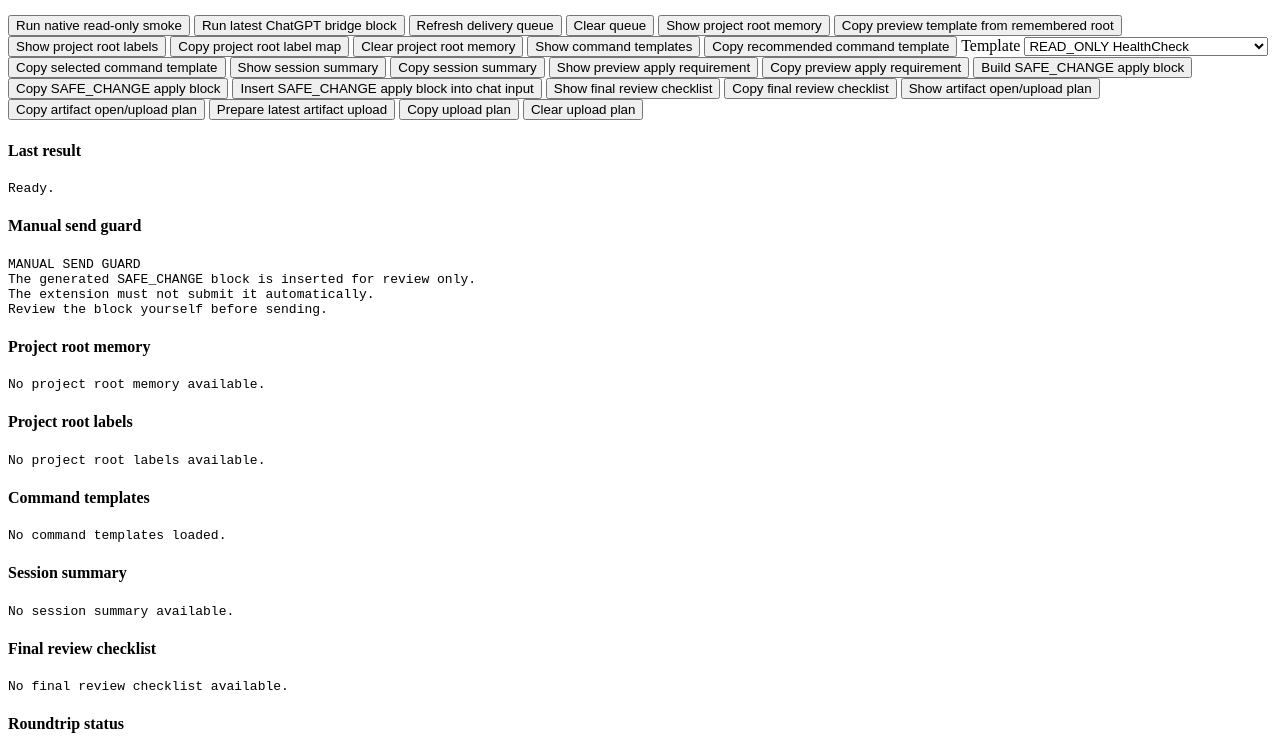
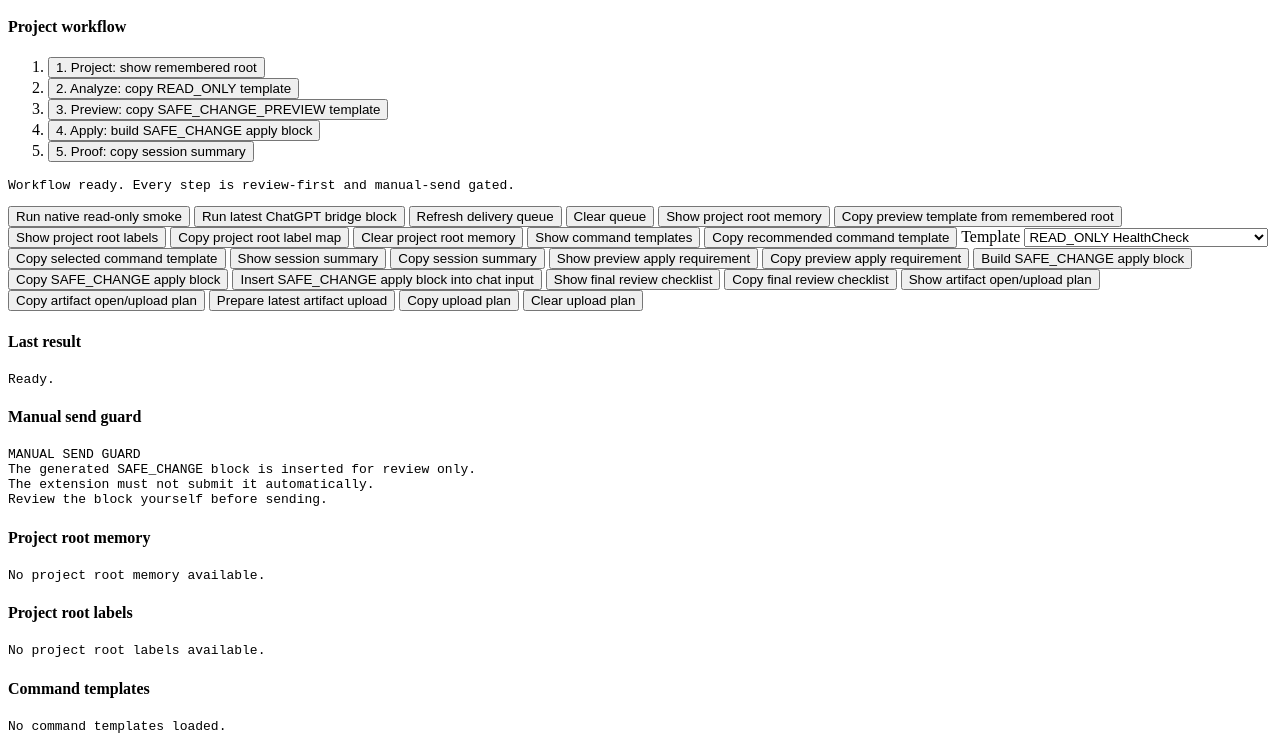
Before and after one commit to Kurkurkury/ultimatebridge, a website with bundled scripts: page extension/src/popup/popup.html in a window 1280 px wide. Shown: the part 44-796 px from the top of the page. Built offline with nearby package versions, Linux system fonts and the light colour scheme.

Commit message:
Add project workflow panel markup

```diff
--- a/extension/src/popup/popup.html
+++ b/extension/src/popup/popup.html
@@ -6,6 +6,15 @@
 </head>
 <body>
   <h3>UltimateBridge</h3>
+  <h4>Project workflow</h4>
+  <ol id="project-workflow-panel">
+    <li><button id="workflow-show-project">1. Project: show remembered root</button></li>
+    <li><button id="workflow-copy-analyze">2. Analyze: copy READ_ONLY template</button></li>
+    <li><button id="workflow-copy-preview">3. Preview: copy SAFE_CHANGE_PREVIEW template</button></li>
+    <li><button id="workflow-build-apply">4. Apply: build SAFE_CHANGE apply block</button></li>
+    <li><button id="workflow-copy-proof">5. Proof: copy session summary</button></li>
+  </ol>
+  <pre id="project-workflow-status">Workflow ready. Every step is review-first and manual-send gated.</pre>
   <button id="run-smoke">Run native read-only smoke</button>
   <button id="detect-latest">Run latest ChatGPT bridge block</button>
   <button id="refresh-queue">Refresh delivery queue</button>
@@ -71,5 +80,6 @@
   <h4>User-confirmed artifact upload plan</h4>
   <pre id="upload-plan">No artifact upload plan prepared.</pre>
   <script type="module" src="popup.js"></script>
+  <script type="module" src="project-workflow-panel.js"></script>
 </body>
 </html>
```
